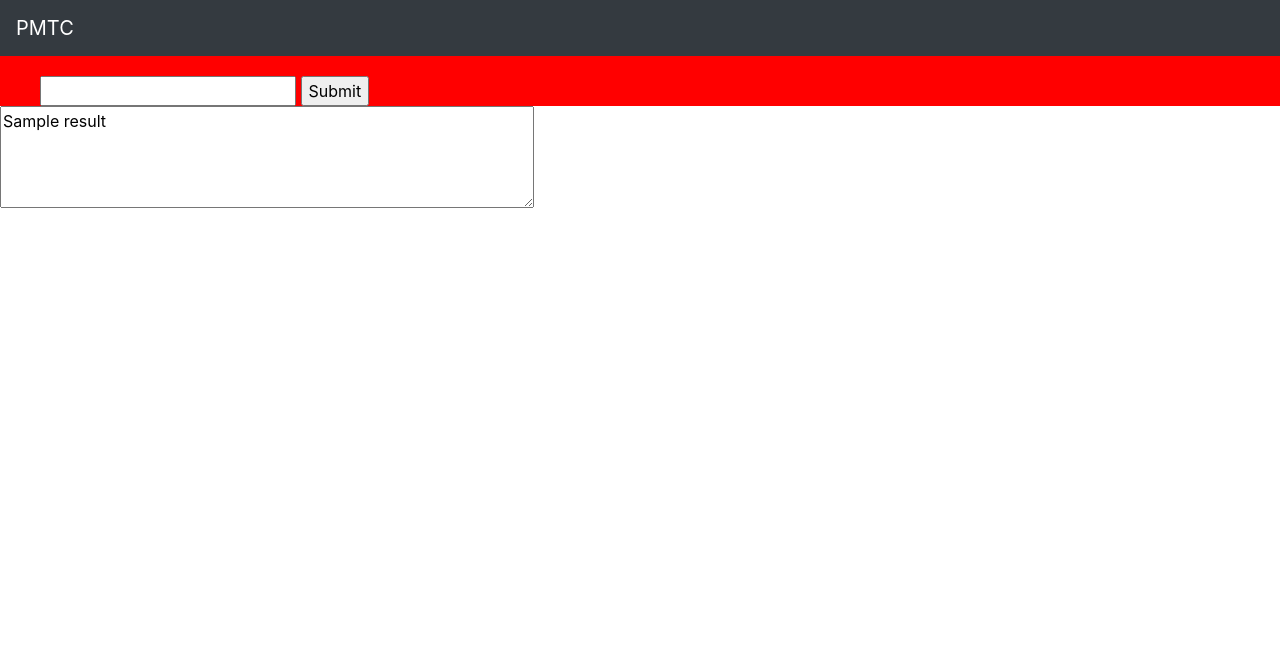
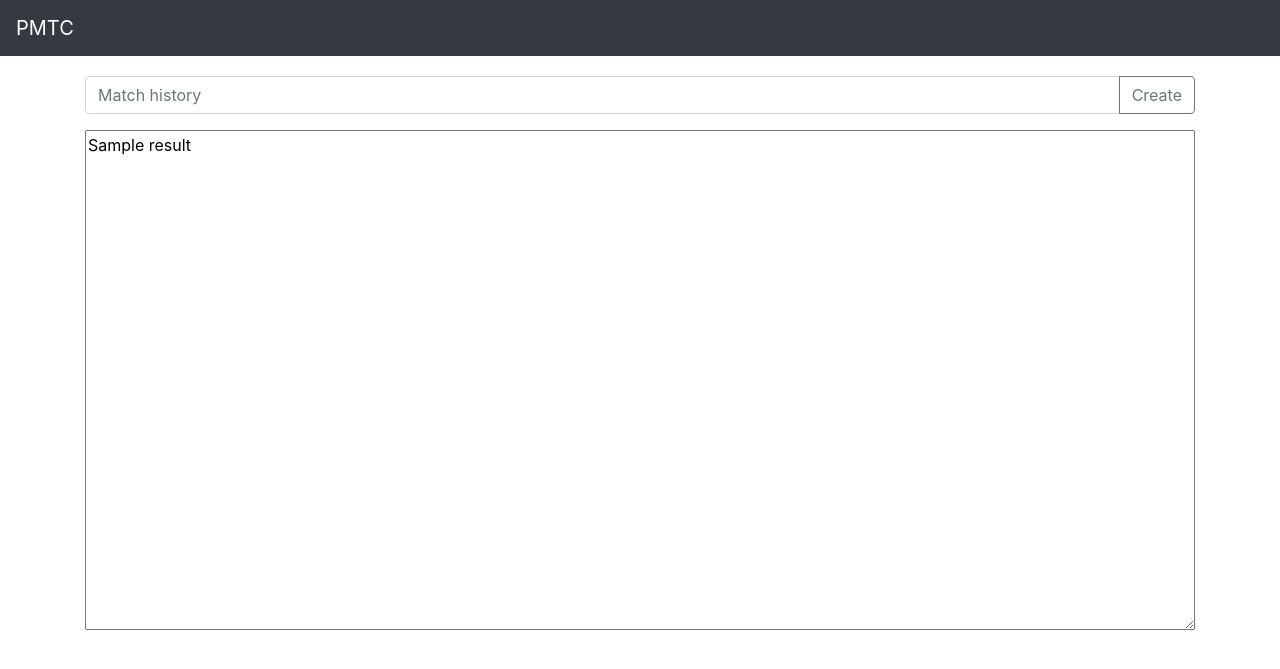
Before and after one commit to amosbastian/PMTC-python, a Flask app: template pmtc/templates/lol.html in a window 1280 px wide. Shown: the top 669 px of the page. Run offline with Flask 2, Linux system fonts and the light colour scheme; the template is opened without the code that fills it: most values are stand-ins (such as "Sample title", 1, 10 or a date in 2020); some libraries are stand-ins or nearby versions.

Commit message:
Basic form without validation

```diff
--- a/pmtc/app.py
+++ b/pmtc/app.py
@@ -16,11 +16,12 @@ def about():
 def lol():
     return render_template("lol.html")
 
-@app.route("/lol/pmt", methods=["GET"])
+@app.route("/lol", methods=["POST"])
 def lol_pmt(result=None):
-    url = request.args.get("match-history", None)
-    if url:
-        result = subprocess.check_output([sys.executable, "pmtc_lol.py", url])
+    if request.method == "POST":
+        url = request.form["match-history"]
+        result = subprocess.check_output([sys.executable, "pmtc_lol.py",
+            url]).decode("ascii")
     return render_template("lol.html", result=result)
 
 @app.route("/csgo")
--- a/pmtc/templates/lol.html
+++ b/pmtc/templates/lol.html
@@ -1,15 +1,19 @@
 {% extends "layout.html" %}
 
 {% block body %}
-<div class="lol">
-    <form action="/lol/pmt" method="get">
-        <input type="text" name="match-history">
-        <input type="submit" value="Submit">
-    </form>
+<div class="container" style="padding-top: 20px;">
+    <div class="form-group">
+        <form class="form-horizontal" method="POST" role="form">
+            <div class="input-group mb-3">
+                <input type="text" name="match-history" class="form-control" placeholder="Match history">
+                <div class="input-group-append">
+                    <input class="btn btn-outline-secondary" type="submit" value="Create">
+                </div>
+            </div>
+        </form>
+        {% if result %}
+            <textarea name="result" style="width:100%; height: 500px;">{{ result }}</textarea>
+        {% endif %}
+    </div>
 </div>
-
-{% if result %}
-<textarea cols="50" rows="4" name="result">{{ result }}</textarea>
-{% endif %}
-
 {% endblock %}
```
